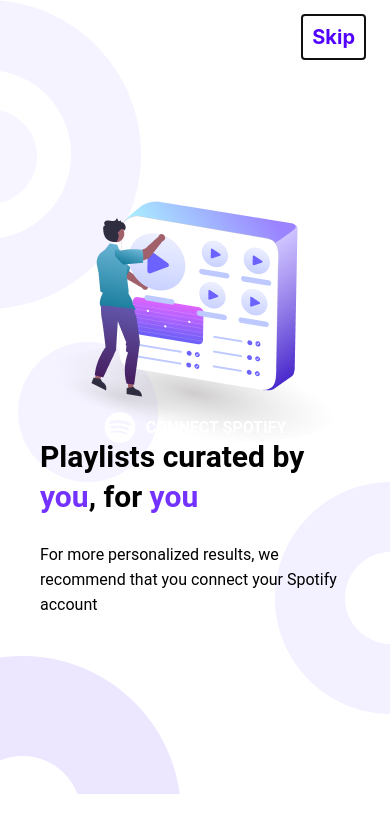
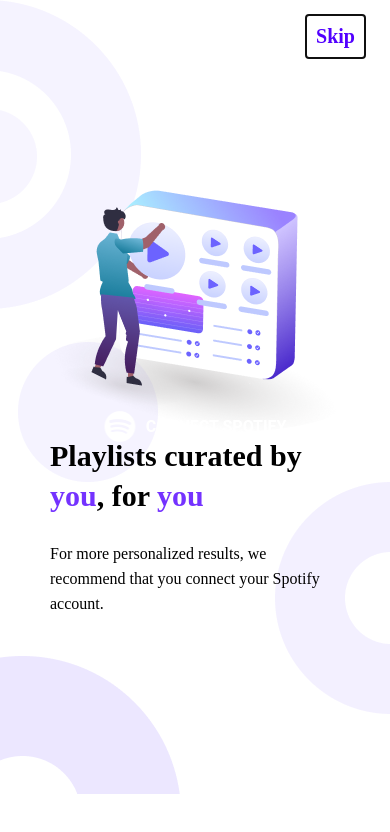
Before and after one commit to ubclaunchpad/Euphony, a React Native app in the folder frontend/: screen /Filter in a window 390 px wide. Shown: the top 832 px of the page. Built offline with nearby package versions, Linux system fonts and the light colour scheme.

Commit message:
Login screen styling adjusted to fit hi-fi (Raleway, extra padding)

```diff
--- a/frontend/screens/login/LoginScreen.tsx
+++ b/frontend/screens/login/LoginScreen.tsx
@@ -29,7 +29,7 @@
                         <View style={styles.textStack}>
                             <Text style={styles.headerText}>Playlists curated by <Text style={styles.purpleText}>you</Text>, for <Text style={styles.purpleText}>you</Text></Text>
 
-                            <Text style={styles.baseText}>For more personalized results, we recommend that you connect your Spotify account</Text>
+                            <Text style={styles.baseText}>For more personalized results, we recommend that you connect your Spotify account.</Text>
                         </View>
 
 
@@ -48,14 +48,14 @@
 
 const styles = StyleSheet.create({
     baseText: {
-        fontFamily: "Roboto",
+        fontFamily: "Avenir",
         fontSize: 16,
-        fontWeight: "normal",
+        fontWeight: "500",
         lineHeight: 25,
         textAlign: 'left',
     },
     headerText: {
-        fontFamily: "Roboto",
+        fontFamily: "Raleway",
         fontSize: 30,
         fontWeight: "bold",
         lineHeight: 40,
@@ -67,11 +67,13 @@
         flexDirection: 'column',
         justifyContent: 'center',
         marginTop: -25,
+        padding: 10
     },
     purpleText: {
         color: "#7432FF",
     },
     skipText: {
+        fontFamily: "Raleway",
         fontSize: 20,
         fontWeight: 'bold',
         color: '#5200FF',
```
